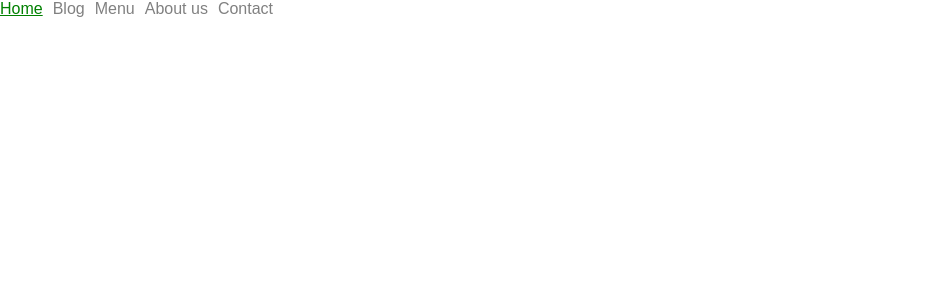
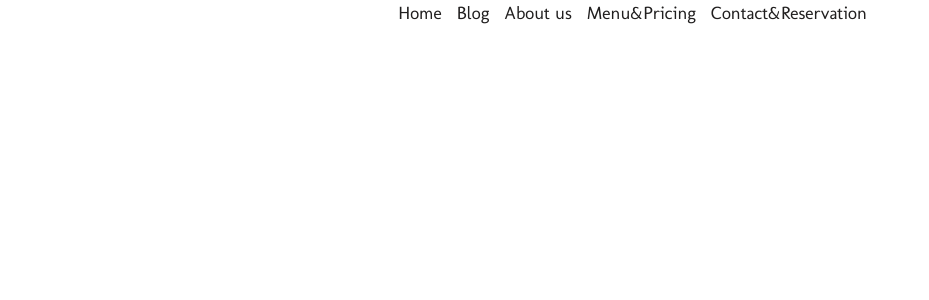
Before and after one commit to juscuizon/leancuizine, a Jekyll site: the page built from index.html, in a window 1280 px wide. Shown: the top 300 px of the page, without its empty margins (0-929 px from the left). Built offline with Jekyll 4.4.1, drawn with Linux system fonts in a browser that asks for light colours; some web fonts are replaced.

Commit message:
Added links to navigation

```diff
--- /dev/null
+++ b/About-us/index.html
@@ -0,0 +1,6 @@
+---
+title: Lean Cuizine
+layout: default
+---
+
+{% include header.html %}
--- /dev/null
+++ b/Blog/index.html
@@ -0,0 +1,6 @@
+---
+title: Lean Cuizine
+layout: default
+---
+
+{% include header.html %}
--- /dev/null
+++ b/Contact&Reservation/index.html
@@ -0,0 +1,6 @@
+---
+title: Lean Cuizine
+layout: default
+---
+
+{% include header.html %}
--- /dev/null
+++ b/Menu&Pricing/index.html
@@ -0,0 +1,6 @@
+---
+title: Lean Cuizine
+layout: default
+---
+
+{% include header.html %}
--- a/_includes/header.html
+++ b/_includes/header.html
@@ -1 +1 @@
-<nav><ul><li><a href="{{site.baseurl}}/index.html">Home</a></li><li><a href="#">Blog</a></li><li><a href="#">Menu</a></li><li><a href="#">About us</a></li><li><a href="#">Contact</a></li></ul></nav>
+<nav><ul><li><a href="{{site.baseurl}}/index.html">Home</a></li><li><a href="{{site.baseurl}}/Blog">Blog</a></li><li><a href="{{site.baseurl}}/About-us">About us</a></li><li><a href="{{site.baseurl}}/Menu&amp;Pricing">Menu&Pricing		</a></li><li><a href="{{site.baseurl}}/Contact&amp;Reservation">Contact&Reservation</a></li></ul></nav>
--- a/_layouts/default.html
+++ b/_layouts/default.html
@@ -11,6 +11,8 @@
 
         <!-- Custom CSS -->
         <link rel="stylesheet" href="{{ site.baseurl }}/assets/css/main.css">
+        <!--Custom JS-->
+        <script type="text/javascript" src="{{site.baseurl}}/assets/js/active-menu-toggle.js"></script>
     </head>
 
     <body>
--- a/assets/css/0-tools/_fonts.scss
+++ b/assets/css/0-tools/_fonts.scss
@@ -28,3 +28,6 @@
 
 //Righteous
 @import url('https://fonts.googleapis.com/css?family=Righteous');
+
+//Molengo & Lekton
+@import url('https://fonts.googleapis.com/css?family=Lekton|Molengo');
--- a/assets/css/3-pages/_blog-content-container.sass
+++ b/assets/css/3-pages/_blog-content-container.sass
@@ -0,0 +1 @@
+.main-wrapper
--- a/assets/css/main.css
+++ b/assets/css/main.css
@@ -7,6 +7,7 @@
 @import url("https://fonts.googleapis.com/css?family=Rokkitt");
 @import url("https://fonts.googleapis.com/css?family=Josefin+Sans");
 @import url("https://fonts.googleapis.com/css?family=Righteous");
+@import url("https://fonts.googleapis.com/css?family=Lekton|Molengo");
 /*!
  *  Font Awesome 4.7.0 by @davegandy - http://fontawesome.io - @fontawesome
  *  License - http://fontawesome.io/license (Font: SIL OFL 1.1, CSS: MIT License)
@@ -2631,20 +2632,35 @@
   margin: 0px;
   padding: 0px; }
 
-nav ul {
+nav {
   display: -webkit-box;
   display: -webkit-flex;
   display: -ms-flexbox;
-  display: flex; }
-
-nav li {
-  list-style-type: none;
-  margin-right: 10px; }
-
-nav a {
-  color: grey;
-  text-decoration: none; }
-
-nav a:hover {
-  color: green;
-  text-decoration: underline; }
+  display: flex;
+  width: 100%;
+  -webkit-box-pack: center;
+  -webkit-justify-content: center;
+      -ms-flex-pack: center;
+          justify-content: center; }
+  nav ul {
+    border-top: 3px solid transparent; }
+  nav li {
+    list-style-type: none;
+    display: inline-block;
+    margin-right: 15px;
+    font-family: 'Molengo', sans-serif;
+    font-size: 18px; }
+  nav a {
+    color: #211f1f;
+    text-decoration: none; }
+  nav a:hover {
+    color: #12dc12;
+    border-top: 3px solid green; }
+
+.active {
+  color: #12dc12;
+  border-top: 3px solid green; }
+
+@media (min-width: 50px) and (max-width: 500px) {
+  nav {
+    display: none; } }
--- /dev/null
+++ b/assets/js/active-menu-toggle.js
@@ -0,0 +1,10 @@
+(function() {
+    var nav = document.getElementById('nav'),
+        anchor = nav.getElementsByTagName('a'),
+        current = window.location.pathname.split('/')[1];
+        for (var i = 0; i < anchor.length; i++) {
+        if(anchor[i].href == current) {
+            anchor[i].className = "active";
+        }
+    }
+})();
```
Also changed, not shown: _pugfiles/header.pug (+4 -4 lines), assets/css/2-modules/_header.sass (+36 -5 lines).
